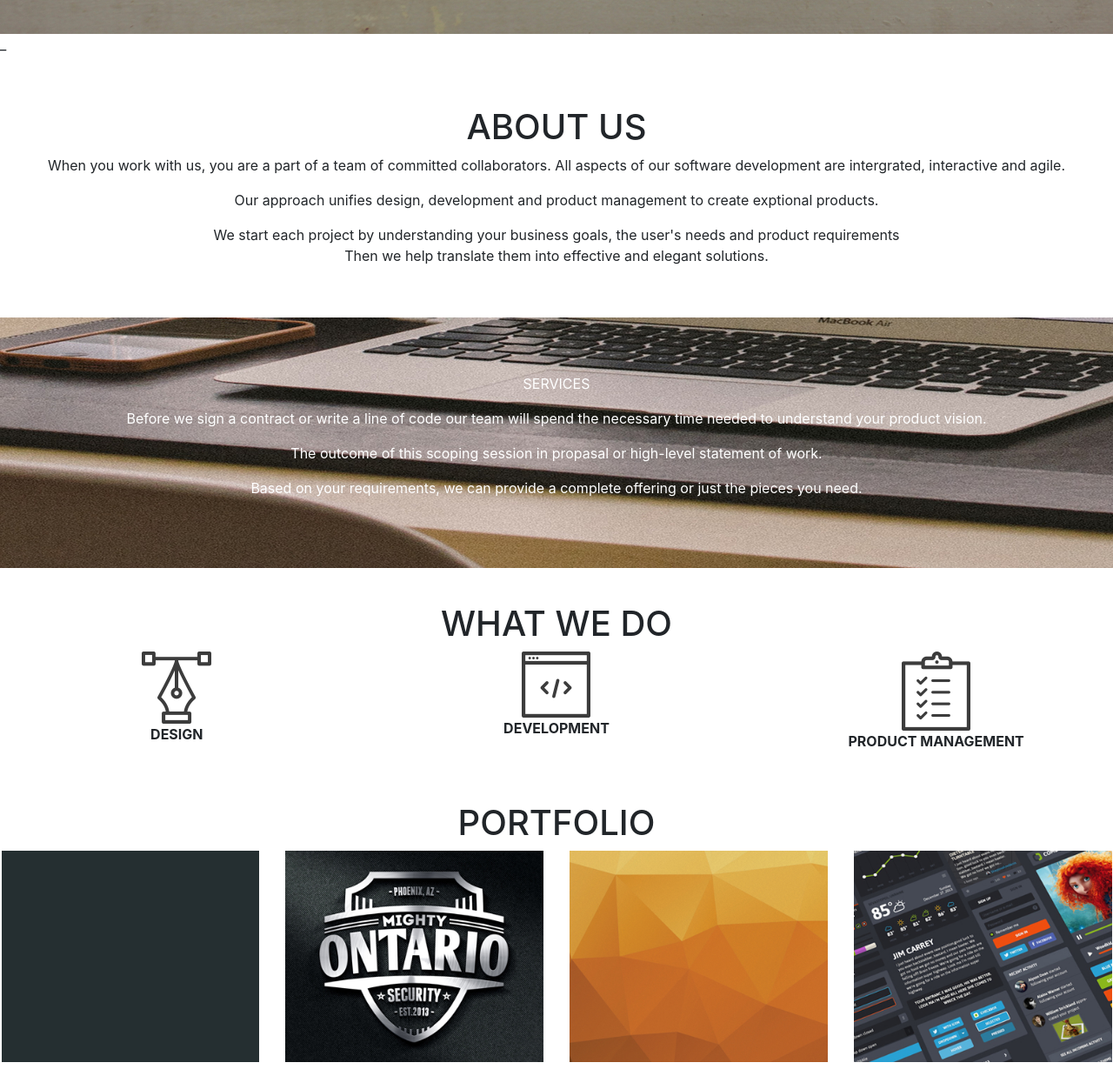
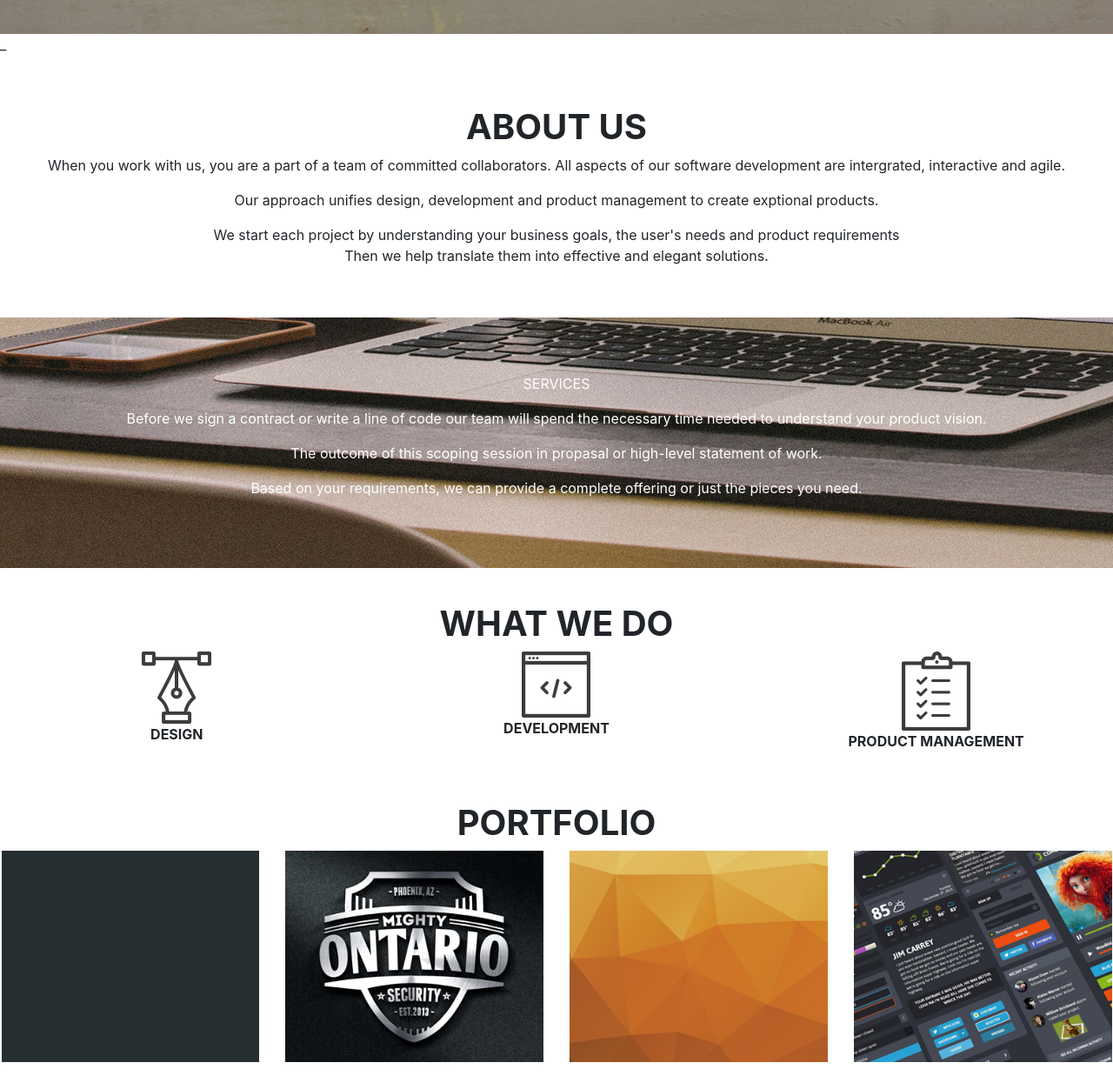
Before and after one commit to sogomi/delani, a plain HTML site: page index.html in a window 1280 px wide. Shown: the part 702-1939 px from the top of the page at 87% size. Drawn offline with nearby package versions, Linux system fonts and the light colour scheme.

Commit message:
Add block elements to make headers bold

```diff
--- a/index.html
+++ b/index.html
@@ -18,7 +18,7 @@
   </div>
 _
     <div class="about">
-    <h1>ABOUT US</h1>
+    <h1><strong>ABOUT US</strong></h1>
     <p>When you work with us, you are a part of a team of committed collaborators. All aspects of our software development are intergrated, interactive and agile.</p>
     <p>Our approach unifies design, development and product management to create exptional products.</p>
     <p>We start each project by understanding your business goals, the user's needs and product requirements <br> Then we help translate them into effective and elegant solutions.</p> <br>
@@ -32,7 +32,7 @@ _
  </div>
 
  <div class="what">
-     <h1>WHAT WE DO</h1>
+     <h1><strong>WHAT WE DO</strong></h1>
      <div class="row">
      <div class="col-md-4">
        <div class="clickable">
@@ -70,7 +70,7 @@ _
  </div>
  </div>
     <div class="portfolio1">
-        <h1>PORTFOLIO</h1>
+        <h1><strong>PORTFOLIO</strong></h1>
       <div class="row">
         <div class="col-md-3 card">
           <img src="img/work4.jpg">
@@ -128,7 +128,7 @@ _
     </div>
 
     <div class="contact">
-        <h1>CONTACT US</h1>
+        <h1><strong>CONTACT US</strong></h1>
         <div class="hola">
         <form>
             <input type="Text" id="name" placeholder="Name" size="20">
```
